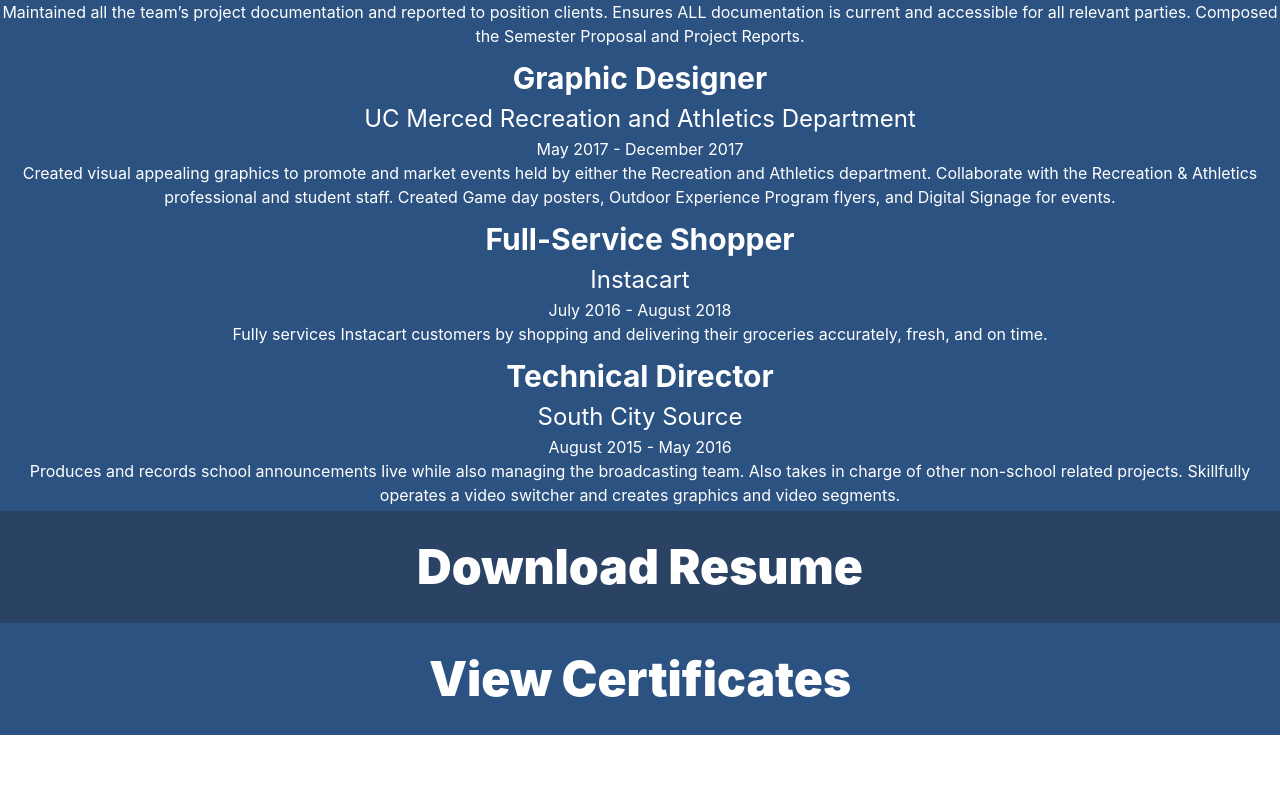
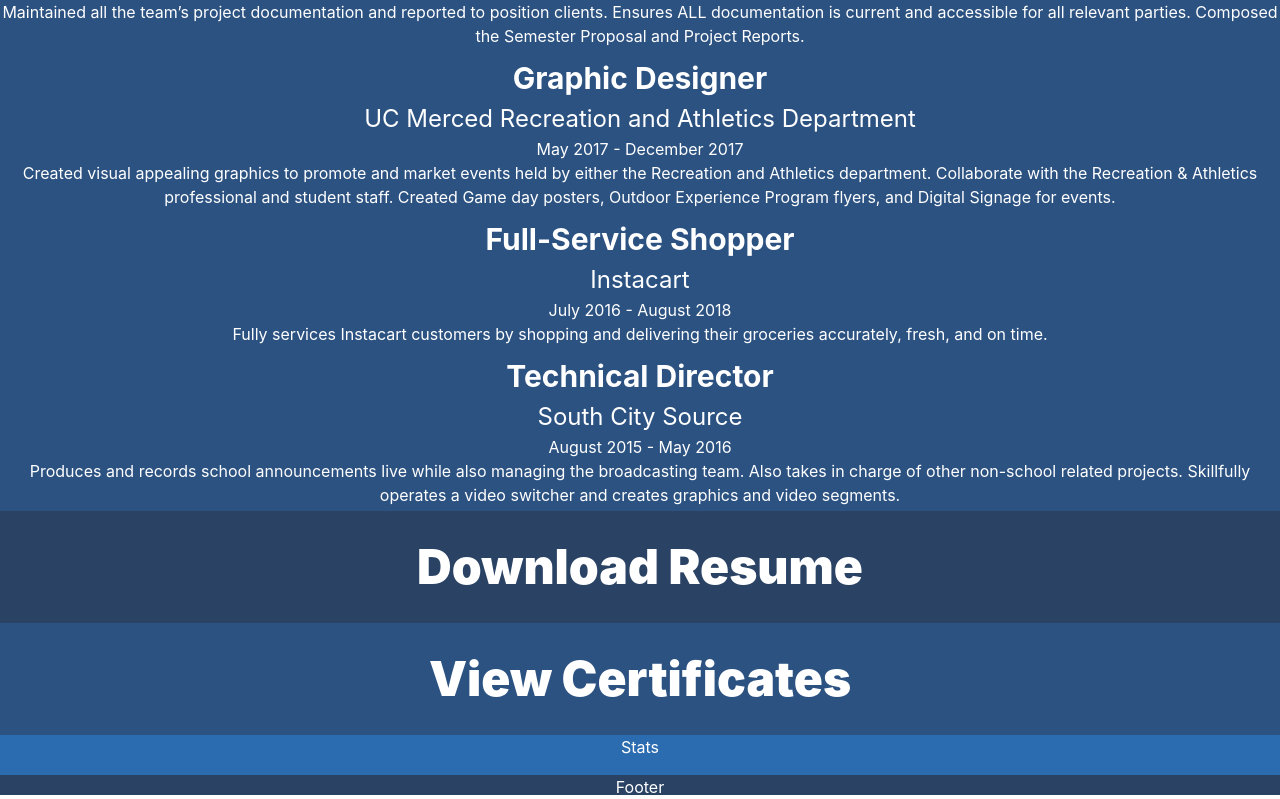
Before and after one commit to Solobrosco/site-update, a React (Create React App) app: page / in a window 1280 px wide. Shown: the part 2457-3256 px from the top of the page. Before the commit the page ends 3192 px from the top, so only its background shows below. Built offline with nearby package versions, Linux system fonts and the light colour scheme.

Commit message:
imported stats and footer components

```diff
--- a/src/App.tsx
+++ b/src/App.tsx
@@ -9,7 +9,9 @@ import About from './components/About';
 import SimpleSplashPage from './components/SimpleSplashPage';
 import Gallery from './components/Gallery';
 import Education from './components/Education';
-import Experience from './components/Experience'
+import Experience from './components/Experience';
+import Stats from './components/Stats';
+import Footer from './components/Footer';
 
 // DATA
 import state from './data/state.json';
@@ -25,9 +27,8 @@ function App() {
       {state.gallery && <Gallery />}
       {state.education && <Education />}
       {state.experience && <Experience />}
-      {/*
-      <div className="bg-blue-400 text-white">Stats(optional)</div>
-      <div className="bg-blue-300 text-white">Footer Created with React typescript, tailwind and spring.</div> */}
+      {state.stats && <Stats />}
+      {state.footer && <Footer />}
     </div>
   );
 }
```
